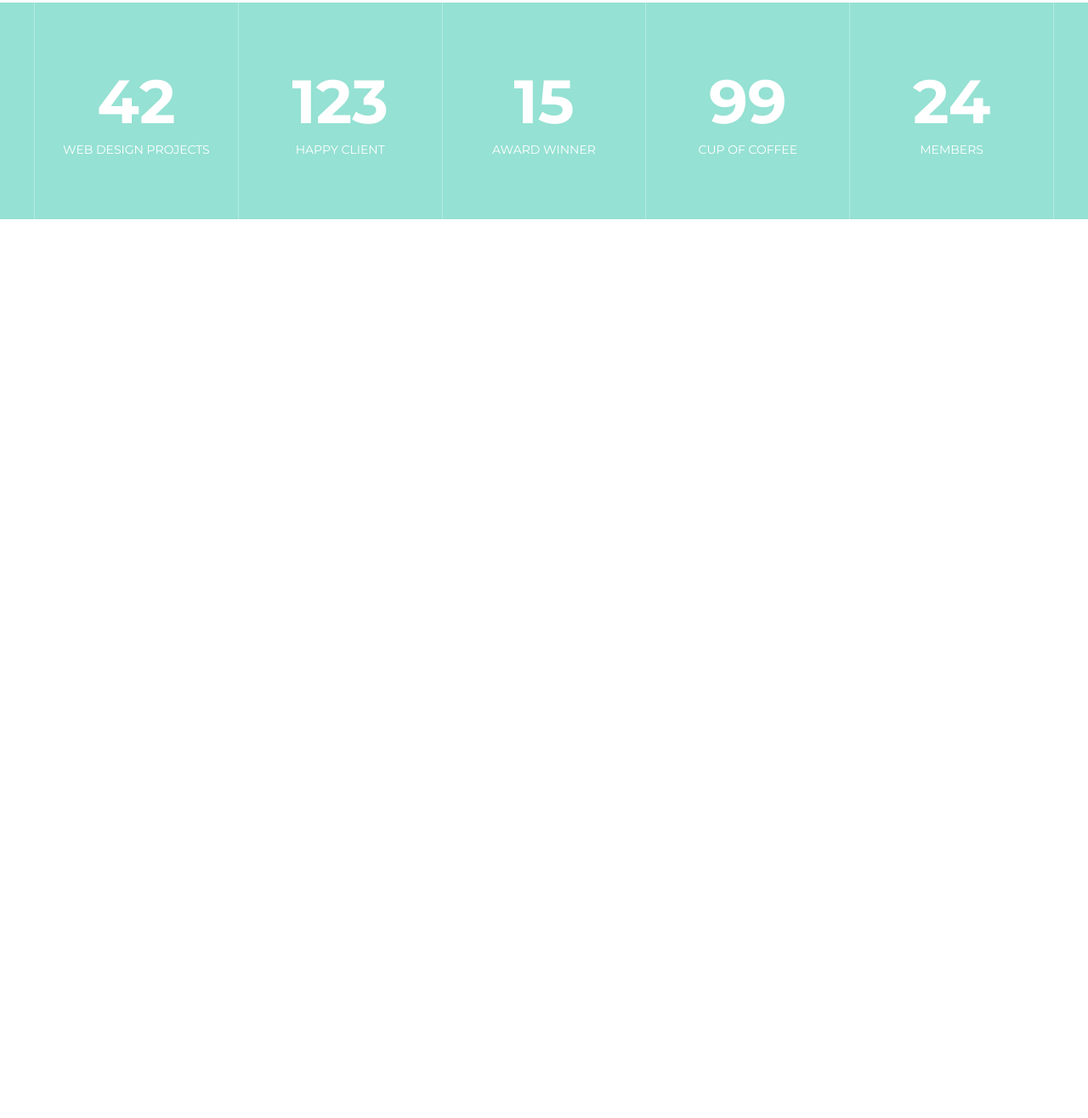
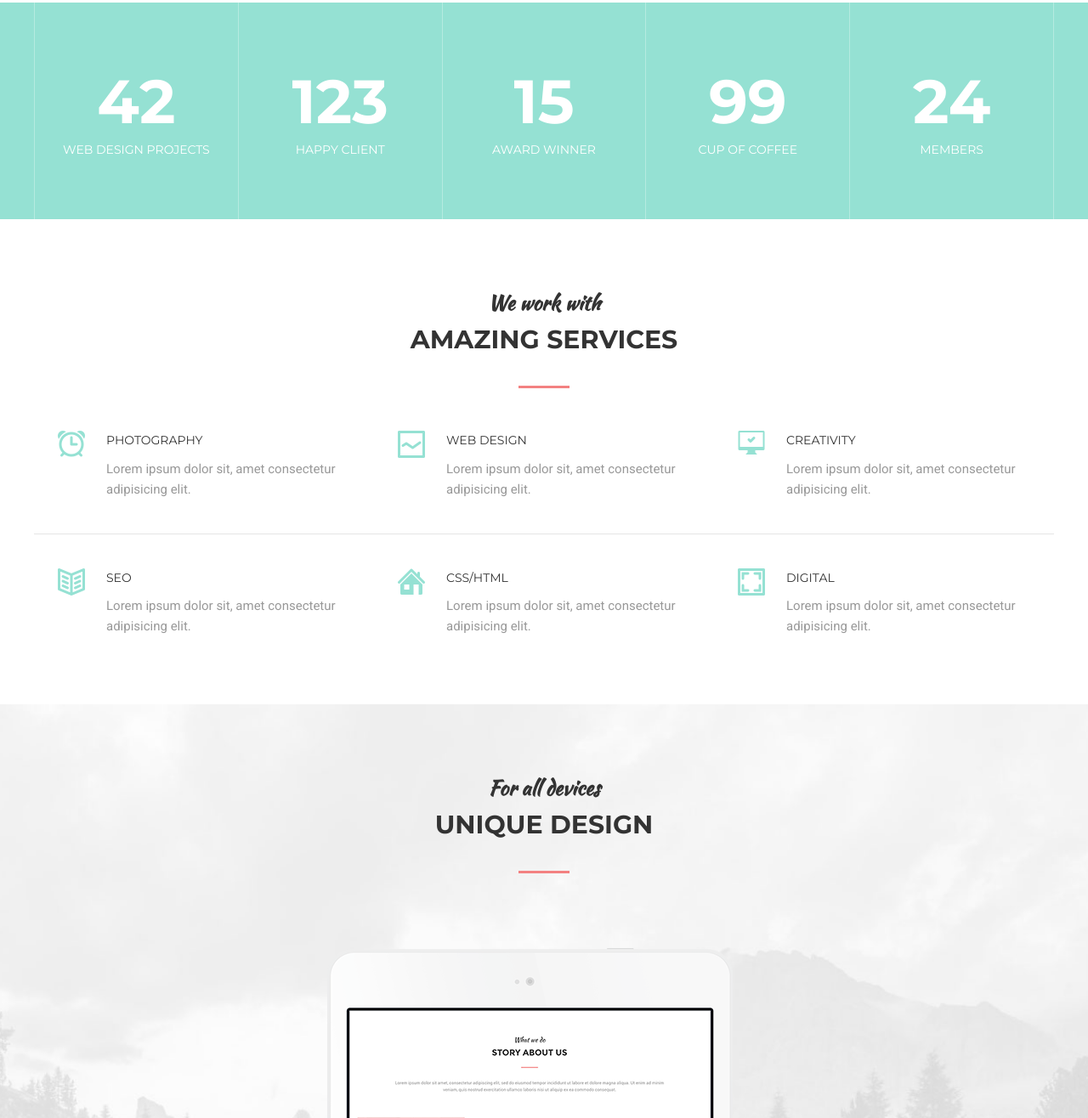
Before and after one commit to Arfaniel/layoutTamplate_eagle, a plain HTML site: page index.html in a window 1280 px wide. Shown: the part 1484-2800 px from the top of the page at 85% size. Before the commit the page ends 1742 px from the top, so only its background shows below. Drawn offline with Linux system fonts and the light colour scheme.

Commit message:
section services, section devices

```diff
--- a/assets/css/main.css
+++ b/assets/css/main.css
@@ -11,6 +11,15 @@ body{
 }
 *, *:before, *:after{
   box-sizing: border-box;
+}
+
+hr {
+  display: block;
+  width: 100%;
+  background-color: #e5e5e5;
+  height: 1px;
+  border: 0;
+  margin: 40px 0;
 }
 
 .container{
@@ -212,10 +221,16 @@ body{
   padding: 80px 0;
 }
 
+.section--devices {
+  background: url("../images/devices_bg.jpg") center no-repeat;
+  background-size: cover;
+  padding-bottom: 0;
+}
+
 .section__header {
   max-width: 100%;
   width: 950px;
-  margin: 0 auto 40px;
+  margin: 0 auto 50px;
   text-align: center;
 }
 
@@ -244,7 +259,7 @@ body{
 }
 
 .section__text {
-  font-family: font-family: 'Roboto', sans-serif;
+  font-family:'Roboto', sans-serif;
   font-size: 15px;
   color: #999;
 
@@ -341,3 +356,58 @@ body{
   text-transform: uppercase;
 
 }
+
+
+/*Services*/
+
+.services {
+  display: flex;
+}
+
+.services__item {
+  flex: 1 1 0;
+  padding-left: 85px;
+  position: relative;
+  padding-right: 35px;
+}
+
+.services__icon {
+   position: absolute;
+   top: 0;
+   left: 28px;
+   z-index: 1;
+}
+
+.services__title {
+  font-size: 14px;
+  color: #333;
+  text-transform: uppercase;
+  margin-bottom: 10px;
+}
+
+.services__text {
+  font-family: 'Roboto', sans-serif;;
+  font-size: 15px;
+  color: #999;
+}
+
+
+/*Devices*/
+
+.devices {
+  position: relative;
+   width: 100%;
+   max-width: 600px;
+   margin: 0 auto;
+}
+
+.devices__item {
+   display: block;
+}
+
+.devices__item--iphone {
+  position: absolute;
+  bottom: -100px;
+  right: 0;
+  z-index: 1;
+}
--- a/index.html
+++ b/index.html
@@ -7,7 +7,7 @@
 	<link rel="preconnect" href="https://fonts.googleapis.com">
 	<link rel="preconnect" href="https://fonts.gstatic.com" crossorigin>
 	<link href="https://fonts.googleapis.com/css2?family=Kaushan+Script&family=Montserrat:wght@400;700&family=Roboto&display=swap" rel="stylesheet">
-		<title>MOGO</title>
+	<title>MOGO</title>
 </head>
 <body>
 
@@ -109,5 +109,69 @@
 			</div>
 		</div>
 	</div>
+
+	<section class="section">
+		<div class="container">
+			<div class="section__header">
+				<h3 class="section__suptitle">We work with</h3>
+				<h2 class="section__title">Amazing services</h2>
+			</div>
+			<div class="services">
+				<div class="services__item">
+					<img class="services__icon" src="assets/images/photography.png" alt="">
+					<div class="services__title">Photography</div>
+					<div class="services__text">Lorem ipsum dolor sit, amet consectetur adipisicing elit.</div>
+				</div>
+				<div class="services__item">
+					<img class="services__icon" src="assets/images/web_design.png" alt="">
+					<div class="services__title">Web design</div>
+					<div class="services__text">Lorem ipsum dolor sit, amet consectetur adipisicing elit.</div>
+				</div>
+				<div class="services__item">
+					<img class="services__icon" src="assets/images/creativity.png" alt="">
+					<div class="services__title">Creativity</div>
+					<div class="services__text">Lorem ipsum dolor sit, amet consectetur adipisicing elit.</div>
+				</div>
+			</div>
+
+			<hr>
+
+			<div class="services">
+				<div class="services__item">
+					<img class="services__icon" src="assets/images/seo.png" alt="">
+					<div class="services__title">Seo</div>
+					<div class="services__text">Lorem ipsum dolor sit, amet consectetur adipisicing elit.</div>
+				</div>
+				<div class="services__item">
+					<img class="services__icon" src="assets/images/css_html.png" alt="">
+					<div class="services__title">css/html</div>
+					<div class="services__text">Lorem ipsum dolor sit, amet consectetur adipisicing elit.</div>
+				</div>
+				<div class="services__item">
+					<img class="services__icon" src="assets/images/digital.png" alt="">
+					<div class="services__title">Digital</div>
+					<div class="services__text">Lorem ipsum dolor sit, amet consectetur adipisicing elit.</div>
+				</div>
+			</div>
+		</div>
+	</div>
+</div>
+</section>
+
+	<section class="section section--devices">
+		<div class="container">
+			<div class="section__header">
+				<h3 class="section__suptitle">For all devices</h3>
+				<h2 class="section__title">Unique design</h2>
+			</div>
+			<div class="devices">
+				<img class="devices__item" src="assets/images/ipad.png" alt="">
+				<img class="devices__item devices__item--iphone" src="assets/images/iphone.png" alt="">
+			</div>
+		</div>
+
+	</section>
+
+
 </body>
 </html>
```
Also changed, not shown: assets/images/creativity.png (added), assets/images/css_html.png (added), assets/images/devices_bg.jpg (added), assets/images/digital.png (added), assets/images/ipad.png (added), assets/images/iphone.png (added), assets/images/photography.png (added), assets/images/seo.png (added), assets/images/web_design.png (added), 1 other file.
